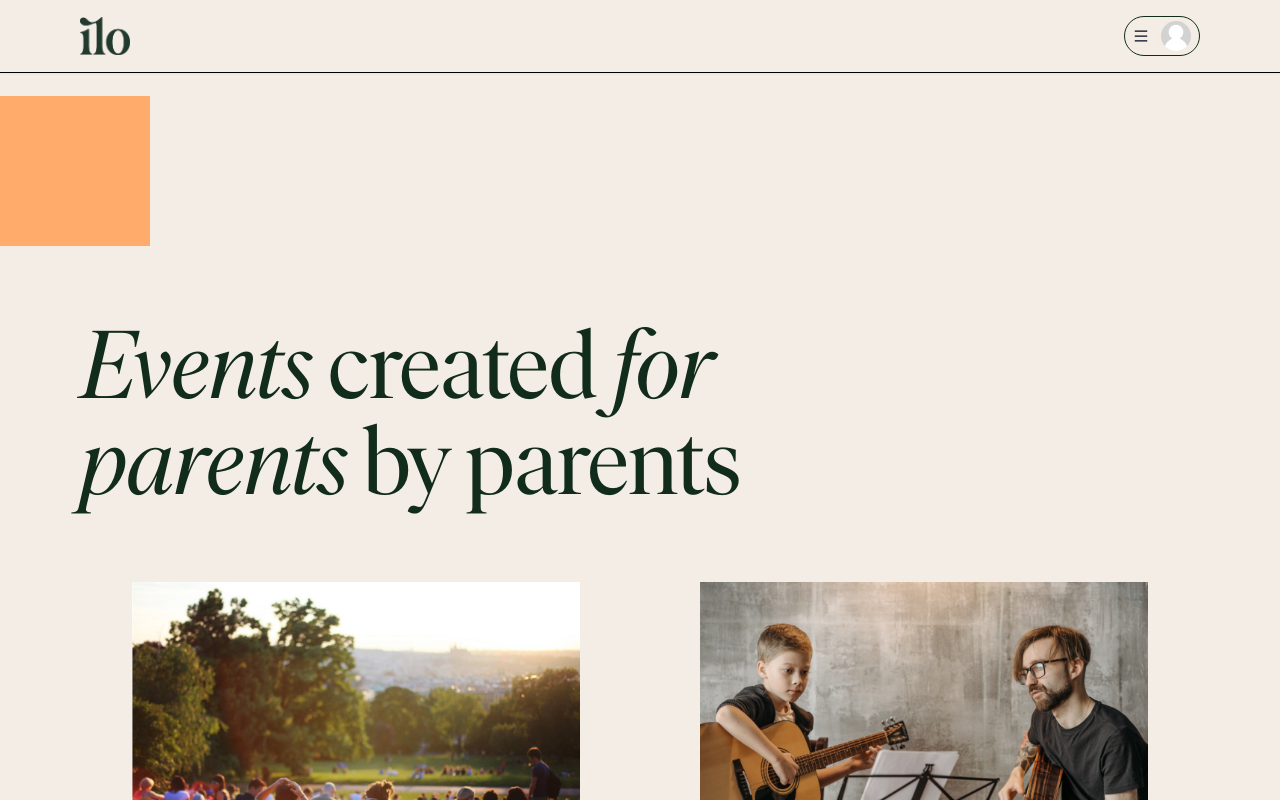
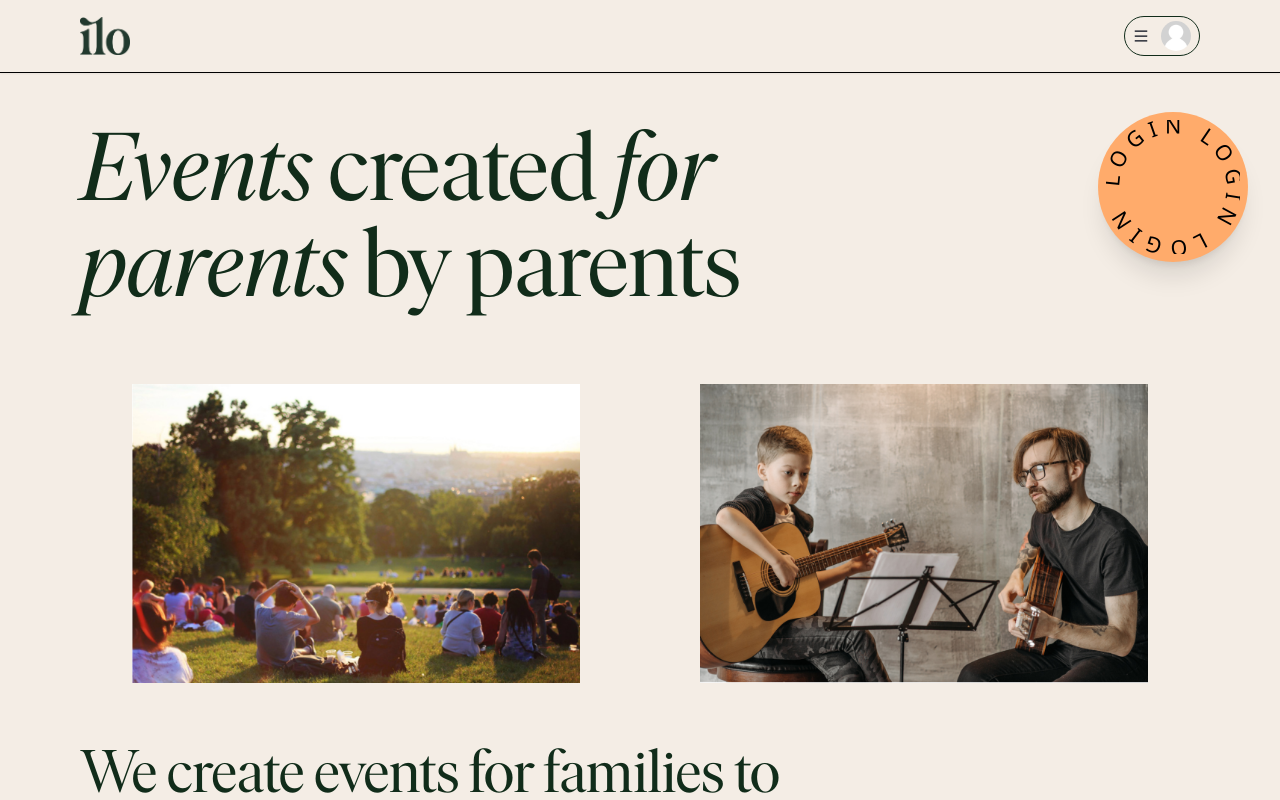
Before and after one commit to j-o-phillips/ilo-events, a Next.js app: page / in a window 1280 px wide. Shown: the top 800 px of the page. Built offline with nearby package versions, Linux system fonts and the light colour scheme; no server answers; the database is empty.

Commit message:
escaper char

```diff
--- a/app/myevents/page.tsx
+++ b/app/myevents/page.tsx
@@ -16,7 +16,7 @@ const MyEvents = async () => {
         </Link>
       </div>
       {events?.length === 0 ? (
-        <div className="py-2 ">You haven't created any events yet...</div>
+        <div className="py-2 ">You have not created any events yet...</div>
       ) : (
         <div
           className="
--- a/components/auth/login-widget.tsx
+++ b/components/auth/login-widget.tsx
@@ -1,5 +1,28 @@
 const LoginWidget = () => {
-  return <div className="h-[150px] w-[150px] bg-secondary"></div>;
+  return (
+    <div className="h-[150px] w-[150px] bg-secondary fixed rounded-full right-8 top-28 shadow-xl">
+      <svg
+        viewBox="0 0 100 100"
+        xmlns="http://www.w3.org/2000/svg"
+        className="p-2 "
+      >
+        <path
+          fill="none"
+          id="circlePath"
+          d="
+      M 10, 50
+      a 40,40 0 1,1 80,0
+      40,40 0 1,1 -80,0
+    "
+        />
+        <text>
+          <textPath href="#circlePath" textLength="234">
+            LOGIN LOGIN LOGIN
+          </textPath>
+        </text>
+      </svg>
+    </div>
+  );
 };
 
 export default LoginWidget;
```
